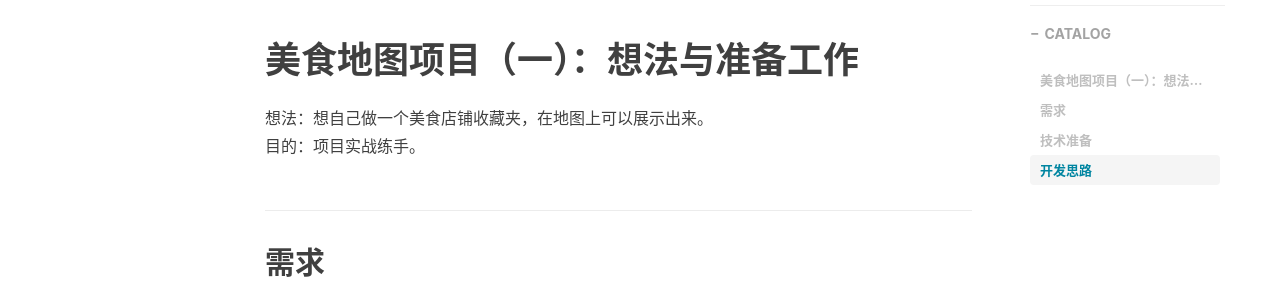
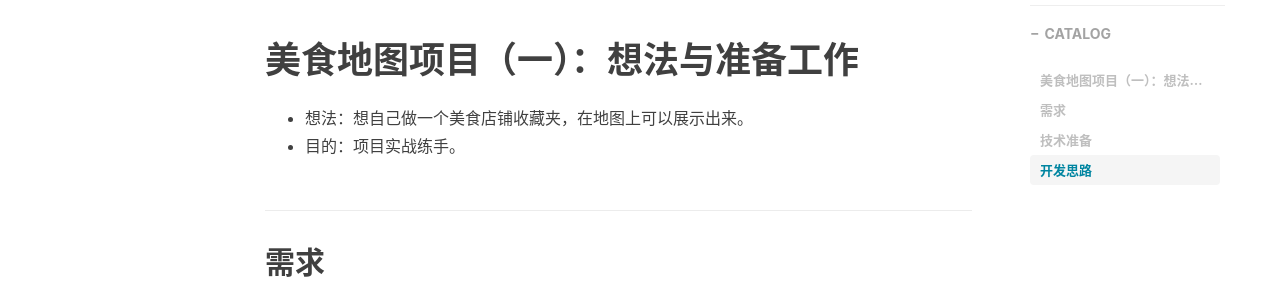
Before and after one commit to tongg112/tongg112.github.io, a Jekyll site: the page built from _posts/2021-07-20-foodmap-1.md, in a window 1280 px wide. Shown: the part 552-852 px from the top of the page. Built offline with Jekyll 4.4.1, drawn with Linux system fonts in a browser that asks for light colours; nearby versions of some CDN libraries; comment, search, counter and statistics services are not loaded.

Commit message:
格式修改

```diff
--- a/_posts/2021-07-20-foodmap-1.md
+++ b/_posts/2021-07-20-foodmap-1.md
@@ -10,8 +10,9 @@ header-img: "img/post-bg-node.png"
 comments: true
 ---
 # 美食地图项目（一）：想法与准备工作
-想法：想自己做一个美食店铺收藏夹，在地图上可以展示出来。
-目的：项目实战练手。
+
+- 想法：想自己做一个美食店铺收藏夹，在地图上可以展示出来。
+- 目的：项目实战练手。
 
 ## 需求
 - 能在手机上使用（移动端为主要使用场景）
```
